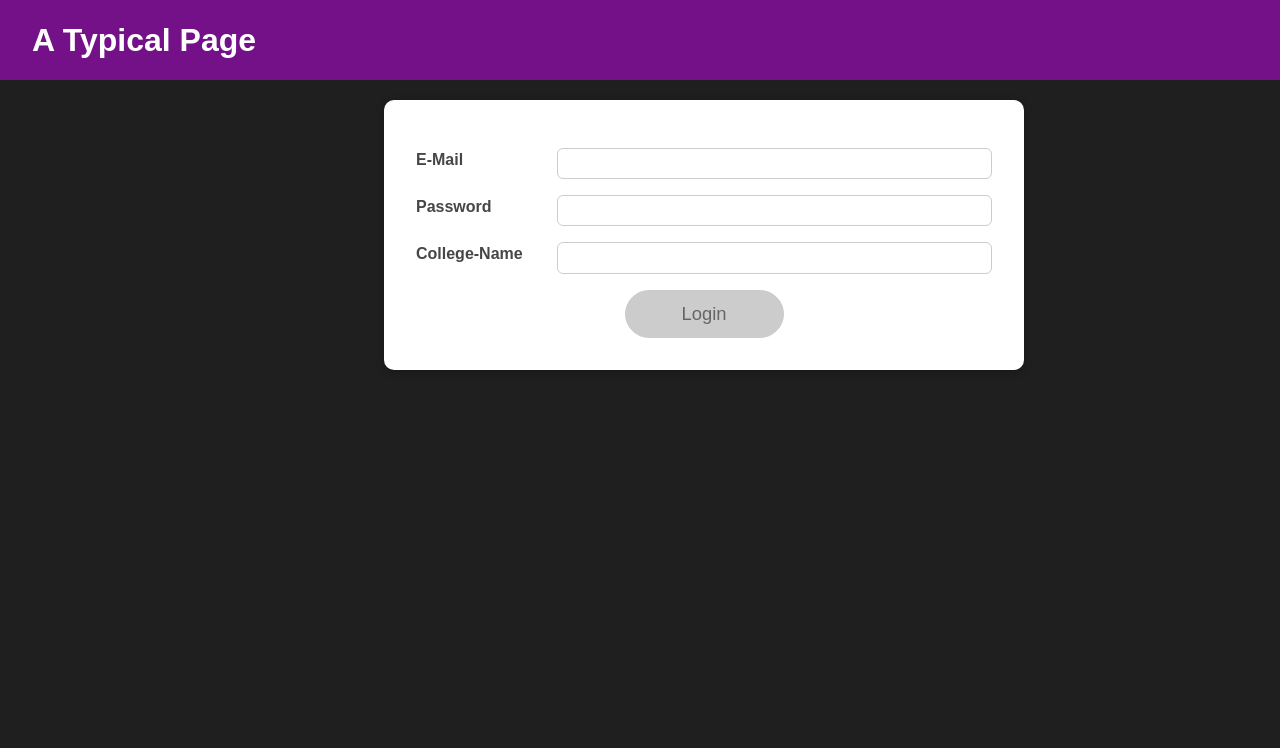
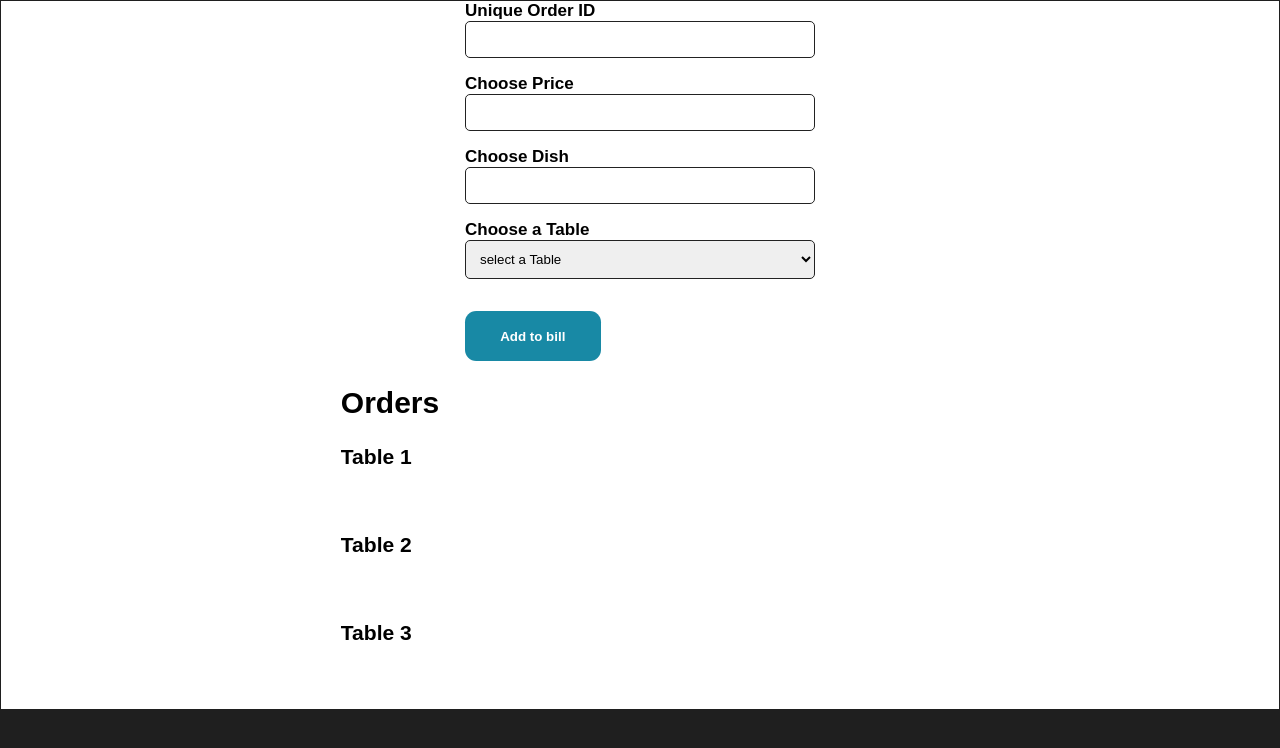
Before and after one commit to shaikhfarheen11/reactTut, a React (Create React App) app: page / in a window 1280 px wide. Shown: the top 748 px of the page. Built offline with nearby package versions, Linux system fonts and the light colour scheme.

Commit message:
first commit

```diff
--- a/src/App.css
+++ b/src/App.css
@@ -1,4 +1,4 @@
-#goals {
+/* #goals {
   width: 35rem;
   max-width: 90%;
   margin: 3rem auto;
@@ -11,4 +11,4 @@
   padding: 2rem;
   box-shadow: 0 2px 12px rgba(0, 0, 0, 0.2);
   border-radius: 10px;
-}
+} */
--- a/src/App.js
+++ b/src/App.js
@@ -1,24 +1,49 @@
-import React, { useContext } from 'react';
-
-import Login from './Components/Login/Login';
-import Home from './Components/Home/Home';
-import MainHeader from './Components/MainHeader/MainHeader';
-import AuthContext from './Components/store/auth-context';
+import React from 'react';
+import Expenses from './Components/ExpenseForm';
 
 
-function App() {
-  const ctx = useContext(AuthContext);
+const App = () => {
+    const expenses = [
+     {
+        id: 'el',
+        title: 'Toilet Paper',
+        amount: 94.12,
+        date: new Date(2020, 7, 14),
+        location: 'Delhi',
 
-  return (
-      <React.Fragment>
-      <MainHeader />
-      <main>
-        {!ctx.isLoggedIn && <Login />}
-        {ctx.isLoggedIn && <Home />}
-      </main>
-      </React.Fragment>
 
-  );
+        },
+     { id: 'e2', title: 'New TV', amount: 799.49, date: new Date(2021, 2, 12), location: 'Bangalore'},
+     {
+        id: 'e3',
+        title: 'Car Insurance',
+        amount: 294.67,
+        date: new Date(2021, 2, 28),
+        location: 'Mumbai',
+
+
+     },
+     {
+        id: 'e4',
+        title: 'New Desk (Wooden)',
+        amount: 450,
+        date: new Date(2021, 2, 12),
+         location: 'Goa',
+
+     }
+    ];
+   //  return React.createElement(
+   //    'div',
+   //    {},
+   //    React.createElement('h2', {}, "Let's get started!"),
+   //    React.createElement(Expenses, { items: expenses})
+
+    return (
+      <div>
+      <Expenses items = {expenses} />
+
+      </div>
+
+    );
 }
-
-export default App;
+export default App
--- a/src/Components/ExpenseForm.css
+++ b/src/Components/ExpenseForm.css
@@ -2,20 +2,16 @@
     display: flex;
     flex-direction: column;
     align-items:center;
-    background-color: rgb(132, 106, 226);
+    background-color: #fff;
     margin: 1px;
 
-
-
-  }
-
-  .form-control {
+}
+ .form-control {
     display: flex;
     flex-direction: column;
     margin-bottom: 1rem;
 
   }
-
   label {
     font-weight: bold;
     font-size: 17px;
@@ -23,10 +19,10 @@
   }
 
   input {
-    padding: 15px;
+    padding: 10px;
     /* padding-left: 150px; */
     border-radius: 5px;
-    border: 1px solid rgb(34, 34, 34);
+    border: 0.5px solid rgb(34, 34, 34);
     text-align: start;
     width: 350px;
 
@@ -35,19 +31,24 @@
       font-size: 15px;
       font-weight: bold;
     }
-  input[type="date"] {
-    padding: 15px;
+  select{
+  padding: 10px;
+    /* padding-left: 150px; */
     border-radius: 5px;
-    border: 1px solid rgb(34, 34, 34);
-    font-weight: bold;
-    font-size: large;
-  }
+    border: 0.5px solid rgb(34, 34, 34);
+    text-align: start;
+    width: 350px;
 
 
+}
+
+.form-control select option {
+  padding: 0.5rem;
+}
   .submit-button {
     margin-top: 1rem;
     padding: 1.1rem 2.2rem;
-    background-color: #2d093b;
+    background-color: #1889a5;
     color: #fff;
     border: none;
     border-radius: 0.7rem;
@@ -60,20 +61,17 @@
     background-color: rgb(15, 78, 94)
 
   }
-  .cancel-button {
-    margin-top: 1rem;
-    margin-right: 0.6rem;
-    padding: 1rem 2rem;
-    background-color: #2d093b;
-    color: #fff;
-    border: none;
-    border-radius: 0.7rem;
-    cursor: pointer;
-    font-weight: bold;
-
+  .table-info h2 {
+    font-size: 30px;
+    margin-right: 500px;
   }
 
-  .cancel-button:hover {
-    background-color: rgb(15, 78, 94)
-
+  /* Increase the font size for order details */
+  .table-info div {
+    font-size: 18px;
+    margin-bottom: 4rem;
   }
+  .delete-button{
+    margin-top: 0.25rem;
+    padding: 0.5rem ;
+  }
--- a/src/Components/ExpenseForm.js
+++ b/src/Components/ExpenseForm.js
@@ -1,94 +1,153 @@
-import React, { useState } from 'react';
+import React, { useState, useEffect } from 'react';
 import './ExpenseForm.css';
 
-const ExpenseForm = (props) => {
-  const [enteredTitle, setEnteredTitle] = useState('');
-  const [enteredAmount, setEnteredAmount] = useState('');
-  const [enteredDate, setEnteredDate] = useState('');
-  const [showForm, setShowForm] = useState(true);
+const tablesData = [
+  { id: 'Table 1' },
+  { id: 'Table 2' },
+  { id: 'Table 3' },
+];
 
-  const handleTitleChange = (event) => {
-    setEnteredTitle(event.target.value);
+const ExpenseForm = () => {
+  const [entereduniqueorderedid, setEnteredOrderedId] = useState('');
+  const [enteredChoosePrice, setEnteredChoosePrice] = useState('');
+  const [enteredChooseDish, setEnteredChooseDish] = useState('');
+  const [enteredChooseTable, setEnteredChooseTable] = useState('');
+  const [ordersList, setOrdersList] = useState([]);
+
+  const handleOrderedId = (event) => {
+    setEnteredOrderedId(event.target.value);
   };
 
-  const handleAmountChange = (event) => {
-    setEnteredAmount(event.target.value);
+  const handleChoosePrice = (event) => {
+    setEnteredChoosePrice(event.target.value);
   };
 
-  const handleDateChange = (event) => {
-    setEnteredDate(event.target.value);
+  const handleChooseDish = (event) => {
+    setEnteredChooseDish(event.target.value);
+  };
+
+  const handleChooseTable = (event) => {
+    setEnteredChooseTable(event.target.value);
   };
 
   const handleSubmit = (event) => {
-    event.preventDefault(); // Prevents form submission and page reload
+    event.preventDefault();
 
-    const expenseData = {
-      title: enteredTitle,
-      amount: +enteredAmount,
-      date: new Date(enteredDate),
+    const order = {
+      uniqueOrderId: entereduniqueorderedid,
+      choosePrice: enteredChoosePrice,
+      chooseDish: enteredChooseDish,
+      chooseTable: enteredChooseTable,
     };
 
-    props.onSaveExpenseData(expenseData);
-    console.log(expenseData);
+    localStorage.setItem(entereduniqueorderedid, JSON.stringify(order));
 
-    setEnteredTitle('');
-    setEnteredAmount('');
-    setEnteredDate('');
-    setShowForm(false);
+    setOrdersList((prevOrders) => [...prevOrders, order]);
+
+    // setEnteredOrderedId('');
+    // setEnteredChoosePrice('');
+    // setEnteredChooseDish('');
+    // Do not reset enteredChooseTable to an empty string
   };
 
-  const handleCancel = () => {
-    setShowForm(false);
+  const handleDeleteOrder = (orderId) => {
+    localStorage.removeItem(orderId);
+    // Update the ordersList state after deleting an order
+    setOrdersList((prevOrders) =>
+      prevOrders.filter((order) => order.uniqueOrderId !== orderId)
+    );
   };
 
-  if (!showForm) {
-    return (
-      <div className="expense-form">
-        <button className="submit-button" onClick={() => setShowForm(true)}>
-          Add New Expense
-      </button>
-
-      </div>
+  useEffect(() => {
+    const ordersData = Object.keys(localStorage).map((orderId) =>
+      JSON.parse(localStorage.getItem(orderId))
     );
-  }
+    setOrdersList(ordersData);
+  }, []); // Add ordersList as a dependency to useEffect
 
   return (
     <div className="expense-form">
       <form onSubmit={handleSubmit}>
+        {/* ... (rest of the form JSX code) */}
         <div className="form-control">
-          <label htmlFor="expenseTitle">Title</label>
+          <label htmlFor="uniqueorderid">Unique Order ID</label>
           <input
-            type="text"
-            id="expenseTitle"
-            value={enteredTitle}
-            onChange={handleTitleChange}
+            type="number"
+            id="uniqueorderid"
+            value={entereduniqueorderedid}
+            onChange={handleOrderedId}
           />
         </div>
         <div className="form-control">
-          <label htmlFor="expenseAmount">Amount</label>
+        <label htmlFor="chooseprice">Choose Price</label>
         <input
           type="number"
-            id="expenseAmount"
-            value={enteredAmount}
-            onChange={handleAmountChange}
+          id="chooseprice"
+          value={enteredChoosePrice}
+          onChange={handleChoosePrice}
         />
       </div>
       <div className="form-control">
-          <label htmlFor="expenseDate">Date</label>
+        <label htmlFor="choosedish">Choose Dish</label>
         <input
-            type="date"
-            id="expenseDate"
-            value={enteredDate}
-            onChange={handleDateChange}
+          type="text"
+          id="expensechoosedish"
+          value={enteredChooseDish}
+          onChange={handleChooseDish}
         />
       </div>
-        <button className="cancel-button" type="button" onClick={handleCancel}>
-          Cancel
-        </button>
+      <div className="form-control">
+        <label htmlFor="chooseaTable">Choose a Table</label>
+        <select
+          id="expensechooseTable"
+          value={enteredChooseTable}
+          onChange={handleChooseTable}
+        >
+          <option value="">select a Table</option>
+          {tablesData.map((table) => (
+            <option key={table.id} value={table.id}>
+              {table.id}
+            </option>
+          ))}
+        </select>
+      </div>
+
         <button className="submit-button" type="submit">
-          Add Expense
+          Add to bill
         </button>
       </form>
+
+      <div className="table-info">
+        <h2>Orders</h2>
+        {tablesData.map((table) => {
+          const tableId = table.id;
+
+          // Filter the ordersList based on the selected table
+          const tableOrders = ordersList.filter(
+            (order) => order.chooseTable === tableId
+          );
+
+          return (
+            <div key={tableId}>
+              <h3>{tableId}</h3>
+              {tableOrders.map((order, index) => (
+                <div key={index}>
+                  <div>
+                    . {order.choosePrice} - { order.chooseTable } - {order.chooseDish} -
+
+                  <button
+                    className="delete-button"
+                    onClick={() => handleDeleteOrder(order.uniqueOrderId)}
+                  >
+                    Delete Order
+                  </button>
+                  </div>
+                </div>
+              ))}
+            </div>
+          );
+        })}
+      </div>
     </div>
   );
 };
--- a/src/Components/Login/Login.js
+++ b/src/Components/Login/Login.js
@@ -1,4 +1,4 @@
-import React, { useEffect, useReducer, useState, useContext} from 'react';
+import React, { useEffect, useReducer, useState, useContext, useRef, } from 'react';
 
 import Card from '../UI/Card';
 import classes from './Login.module.css';
@@ -55,6 +55,9 @@ const Login = (props) => {
   })
 
   const authCtx = useContext(AuthContext);
+  const emailInputRef = useRef();
+  const passwordRef = useRef();
+  const collegeNameRef = useRef();
 
   useEffect(() => {
     console.log('EFFECT RUNNING');
@@ -126,13 +129,28 @@ const Login = (props) => {
 
   const submitHandler = (event) => {
     event.preventDefault();
+    if(!formIsValid) {
     authCtx.onLogin(emailState.value, passwordState.value, collegeNameState.value);
+    }else if(!emailIsValid){
+      emailInputRef.current.focus();
+    }
+    else if(!passwordIsValid){
+      passwordRef.current.focus();
+
+    }
+    else{
+        collegeNameRef.current.focus();
+    }
+
+
   };
 
   return (
     <Card className={classes.login}>
       <form onSubmit={submitHandler}>
-     <Input id="email"
+     <Input
+     Ref={emailInputRef}
+      id="email"
       label="E-Mail"
        type="email"
        isValid={emailIsValid}
@@ -141,7 +159,9 @@ const Login = (props) => {
        onBlur={validateEmailHandler}
         />
 
-        <Input id="password"
+        <Input
+        Ref={passwordRef}
+        id="password"
       label="Password"
        type="password"
        isValid={passwordIsValid}
@@ -150,7 +170,9 @@ const Login = (props) => {
        onBlur={validatePasswordHandler}
         />
 
-        <Input id="collegeName"
+        <Input
+        Ref={collegeNameRef}
+         id="collegeName"
       label="College-Name"
        type="collegeName"
        isValid={collegeNameIsValid}
--- a/src/Components/UI/Input/Input.js
+++ b/src/Components/UI/Input/Input.js
@@ -1,7 +1,21 @@
-import React from "react";
+import React, { useRef, useImperativeHandle } from "react";
 import classes from './Input.module.css';
-const Input = props => {
-    return <div
+
+
+const Input = React.forwardRef((props, ref) => {
+const inputRef = useRef();
+
+  const activate = () => {
+    inputRef.current.focus();
+  };
+  useImperativeHandle(ref, ()  => {
+    return {
+        focus: activate,
+    };
+  });
+
+    return (
+    <div
     className={`${classes.control} ${
       props.isValid === false ? classes.invalid : ''
     }`}
@@ -15,6 +29,6 @@ const Input = props => {
       onBlur={props.onBlur}
     />
   </div>
-
-}
+    );
+});
 export default Input;
--- a/src/index.js
+++ b/src/index.js
@@ -2,7 +2,7 @@
 import ReactDOM from 'react-dom/client';
 import './index.css';
 import App from './App';
-import AuthContext, { AuthContextprovider } from './Components/store/auth-context';
+import { AuthContextprovider } from './Components/store/auth-context';
 
 
 const root = ReactDOM.createRoot(document.getElementById('root'));
```
Also changed, not shown: src/Components/Expenses/ExpenseItem.js (+14 -8 lines), src/Components/Expenses/Expenses.js (+35 -26 lines). Lines whose indentation alone changed are shown as unchanged.
